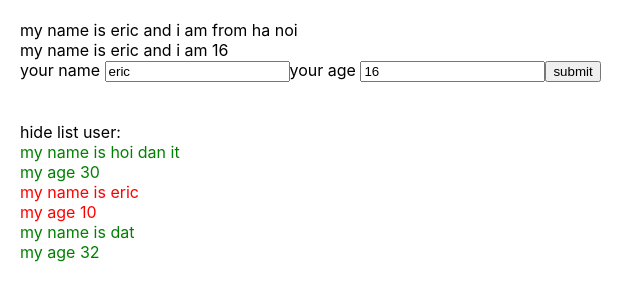
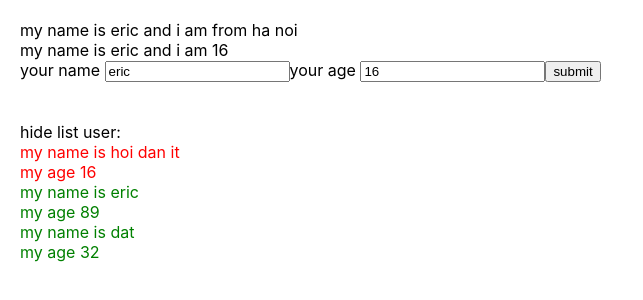
Before and after one commit to dattran13055/testreact, a React (Create React App) app: page / in a window 1280 px wide. Shown: the top 300 px of the page, without its empty margins (0-643 px from the left). Built offline with nearby package versions, Linux system fonts and the light colour scheme.

Commit message:
video 26

```diff
--- a/src/components/UerInfor.js
+++ b/src/components/AddUserInfor.js
@@ -1,5 +1,5 @@
 import React from "react";
-class UserInfor extends React.Component{
+class AddUserInfor extends React.Component{
         state={
           name: 'eric',
           address:'ha noi',
@@ -20,7 +20,11 @@ class UserInfor extends React.Component{
           //ham tranh load submit
             handleOnSubmit=(event)=>{
                 event.preventDefault()
-                console.log(this.state)
+                this.props.handleAddNewUser({
+                    id:Math.floor((Math.random()*100)+1)+"-ramdom",
+                    name:this.state.name,
+                    age:this.state.age
+                });
             }
     render(){
         return(
@@ -42,4 +46,4 @@ class UserInfor extends React.Component{
         )
     }
 }
-export default UserInfor;
+export default AddUserInfor;
--- a/src/components/Mycomponent.js
+++ b/src/components/Mycomponent.js
@@ -2,16 +2,21 @@
 //fuction component
 
 import React  from "react";
-import UserInfor from "./UerInfor";
+import AddUserInfor from "./AddUserInfor";
 import Displayinfor from "./Displayinfor";
 class Mycomponent extends React.Component{
 
 state={
                 listUser:[
-                        {id:1,name:"hoi dan it", age:"30"},
-                        {id:2,name:"eric", age:"10"},
+                        {id:1,name:"hoi dan it", age:"16"},
+                        {id:2,name:"eric", age:"89"},
                         {id:3,name:"dat", age:"32"},
                 ]
+    }
+    handleAddNewUser= (userobj)=>{
+        this.setState({
+            listUser:[...this.state.listUser,userobj]
+        })
     }
     //jsx
 
@@ -19,11 +24,10 @@ state={
          return(
               <div>
 
-                        <UserInfor></UserInfor>
+                        <AddUserInfor handleAddNewUser={this.handleAddNewUser} />
                         <br/><br/>
                         <Displayinfor listUser={this.state.listUser}
 
-                                users={this.state.listUser}
                         >
                         </Displayinfor>
                   </div>
```
